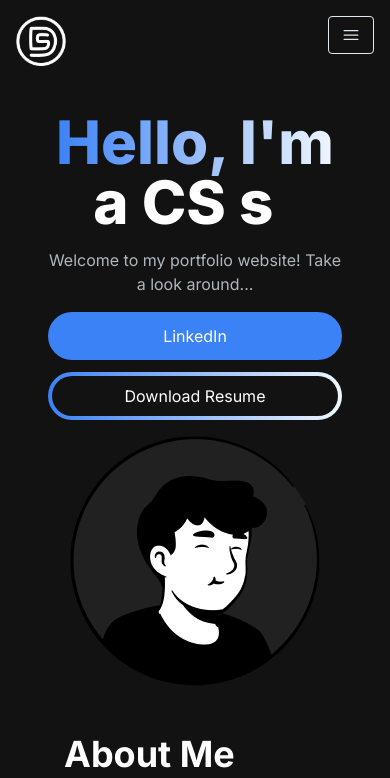
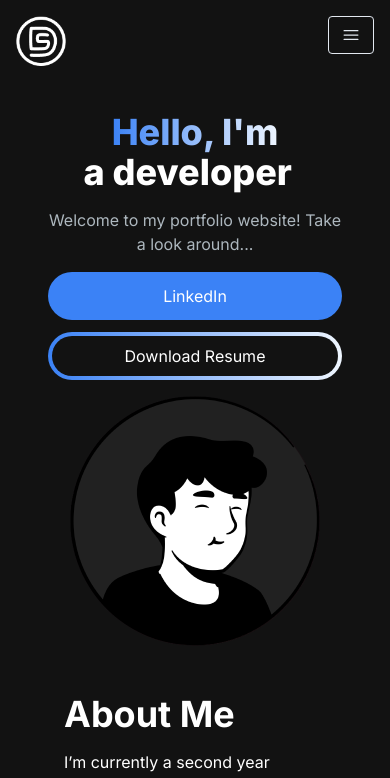
Before and after one commit to davidserrao/nextjs-portfolio, a Next.js app: page / in a window 390 px wide. Shown: the top 778 px of the page. Built offline with nearby package versions, Linux system fonts and the light colour scheme.

Commit message:
fixed hero section on mobile

```diff
--- a/src/app/components/HeroSection.jsx
+++ b/src/app/components/HeroSection.jsx
@@ -12,12 +12,12 @@
     <section>
         <div className="grid grid-cols-1 sm:grid-cols-12 lg:mt-10">
             <div className="col-span-7 place-self-center text-center sm:text-left">
-                <h1 className="text-white mb-4 text-6xl sm:text-5xl lg:text-7xl font-extrabold">
+                <h1 className="text-white mb-4 text-4xl sm:text-5xl lg:text-7xl font-extrabold">
                     <span className="text-transparent bg-clip-text bg-gradient-to-r from-blue-500 to-blue-50">Hello, I'm {""}</span>
                     <br></br>
                     <TypeAnimation
                         sequence={[
-                            'David Serrao',
+                            'David',
                             1500,
                             'a CS student',
                             1000,
```
